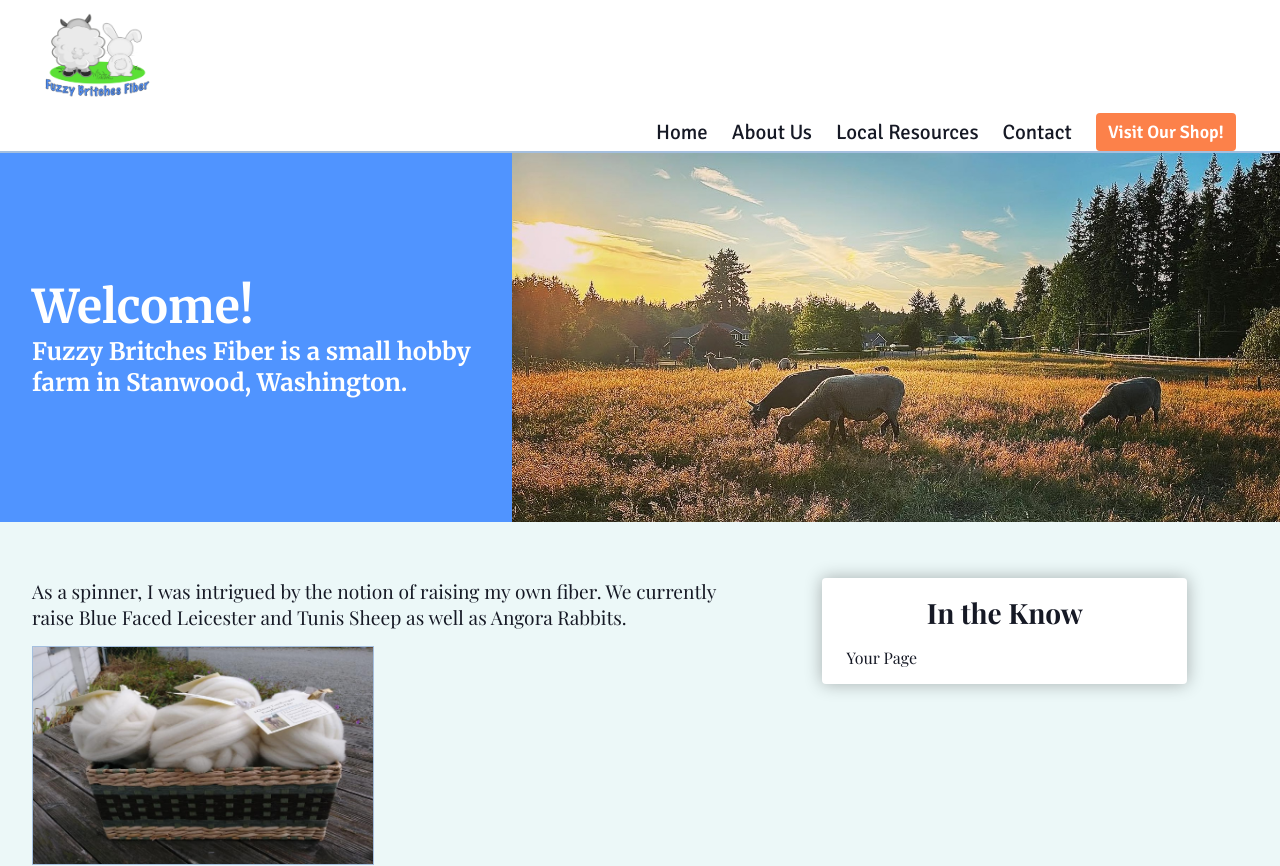
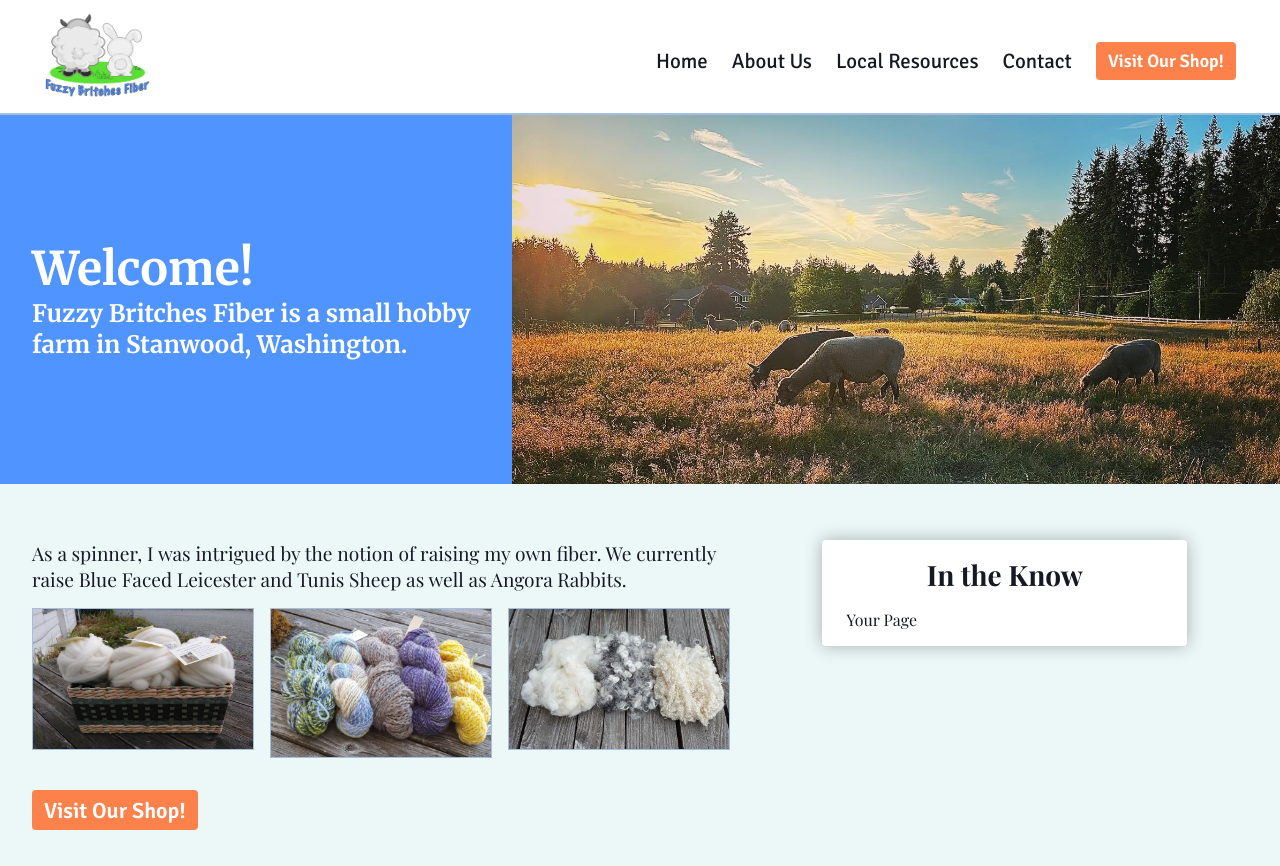
Before and after one commit to gonzalm96/fuzzyNextJs, a Next.js app: page / in a window 1280 px wide. Shown: the top 866 px of the page. Built offline with nearby package versions, Linux system fonts and the light colour scheme; a web font is replaced by a local one.

Commit message:
some styling fixes from getting mobile to work

```diff
--- a/app/Styles/nav.module.scss
+++ b/app/Styles/nav.module.scss
@@ -42,7 +42,7 @@ $cta-primary: #FC814A;
     color: $text;
 
     @media (min-width: 576px) {
-        flex-flow: row;
+        flex-flow: row nowrap;
     }
 
 }
@@ -122,7 +122,7 @@ $cta-primary: #FC814A;
     display: none;
 
     @media (min-width: 576px) {
-        display: block;
+        display: flex;
     }
 }
 
--- a/app/page.module.scss
+++ b/app/page.module.scss
@@ -124,6 +124,7 @@ $cta-primary: #FC814A;
         }
 
         @media (min-width: 576px) {
+            flex-flow: row nowrap;
             img:nth-child(even){
             margin: 0 16px;
             }
```
